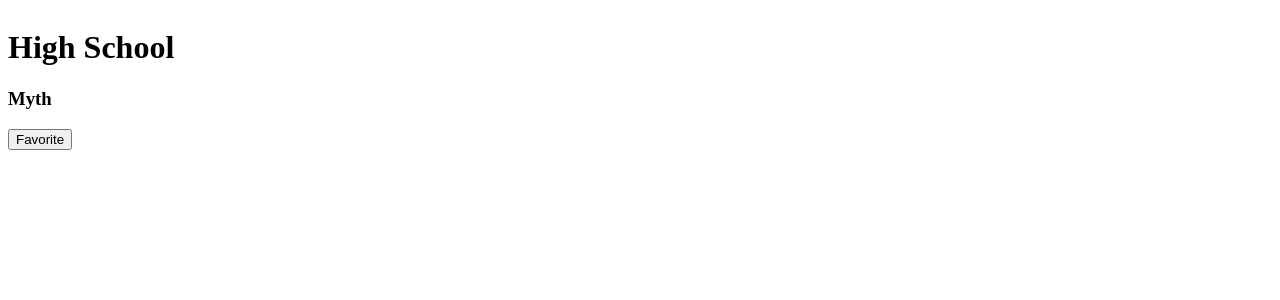
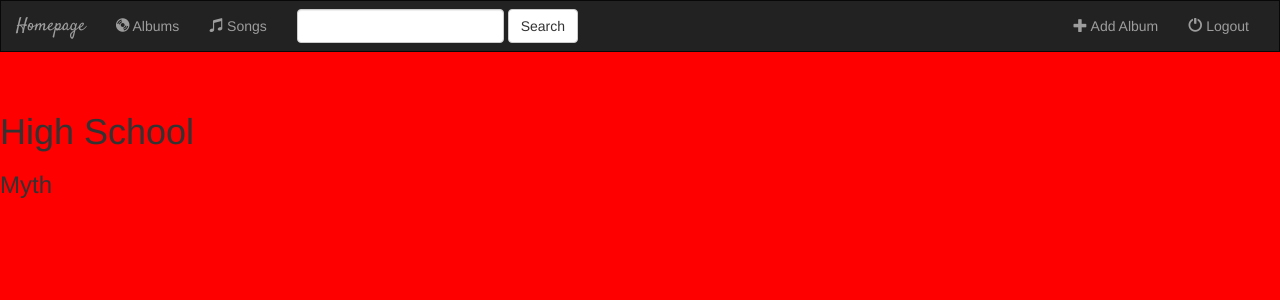
Before and after one commit to jens5267/website2, a Django app: page /music/2/ in a window 1280 px wide. Shown: the top 300 px of the page. Run offline with Django 3.2, Linux system fonts and the light colour scheme; data comes from the database, SQL or seed files in the repository; both versions use the stored data as it was after the commit; some libraries are stand-ins or nearby versions.

Commit message:
video 32 finished

```diff
--- a/website/music/models.py
+++ b/website/music/models.py
@@ -1,4 +1,6 @@
 from django.db import models
+# from django.core.urlresolvers import reverse
+from django.urls import reverse
 
 # Create your models here.
 # example: album: red, pk: 1, is created automatically, need to be initialized in settings.py
@@ -7,6 +9,9 @@ class Album(models.Model):
     album_title = models.CharField(max_length=250)
     artist = models.CharField(max_length=250)
     genre = models.CharField(max_length=100)
+
+    def get_absolute_url(self):
+        return reverse('music:index-detail', kwargs={'pk': self.pk})
 
     def __str__(self):
         return self.album_title + ' - ' + self.artist
--- /dev/null
+++ b/website/music/static/music/style.css
@@ -0,0 +1,11 @@
+body {
+    background-color: red;
+}
+
+.navbar {
+    border-radius: 0;
+}
+
+.navbar-brand {
+    font-family: 'Satisfy', cursive;
+}
--- /dev/null
+++ b/website/music/templates/music/base.html
@@ -0,0 +1,79 @@
+<!DOCTYPE html>
+<html lang="en">
+<head>
+    <meta charset="UTF-8">
+    <meta name="viewport" content="width=device-width, initial-scale=1.0">
+    <meta http-equiv="X-UA-Compatible" content="ie=edge">
+    <title>{% block title %}Homepage{% endblock %}</title>
+
+    {% load staticfiles %}
+    <link rel="stylesheet" href="https://maxcdn.bootstrapcdn.com/bootstrap/3.3.6/css/bootstrap.min.css">
+    <link rel="stylesheet" type="text/css" href="{% static 'music/style.css' %}">
+    <link rel="stylesheet" type="text/css" href="https://fonts.googleapis.com/css?family=Satisfy">
+
+    <script src="https://ajax.googleapis.com/ajax/libs/jquery/1.12.0/jquery.min.js"></script>
+    <script src="https://maxcdn.bootstrapcdn.com/bootstrap/3.3.6/js/bootstrap.min.js"></script>
+
+
+</head>
+<body>
+    <nav class="navbar navbar-inverse">
+        <div class="container-fluid">
+            <div class="navbar-header">
+                <button type="button" class="navbar-toggle" data-toggle="collapse" data-target="#topNavBar">
+                    <span class="icon-bar"></span>
+                    <span class="icon-bar"></span>
+                    <span class="icon-bar"></span>
+                </button>
+                <a class="navbar-brand" href="{% url 'music:index' %}">Homepage</a>
+            </div>
+
+            <div class="collapse navbar-collapse" id="topNavBar">
+
+                <ul class="nav navbar-nav">
+                    <li class="">
+                        <a href="{% url 'music:index' %}">
+                            <span class="glyphicon glyphicon-cd" aria-hidden="true"></span> Albums
+                        </a>
+                    </li>
+
+                    <li class="">
+                        <a href="{% url 'music:index' %}">
+                            <span class="glyphicon glyphicon-music" aria-hidden="true"></span> Songs
+                        </a>
+                    </li>
+                </ul>
+
+                <form class="navbar-form navbar-left" role="search" method="get" action="#">
+                    <div class="form-group">
+                        <input type="text" class="form-control" name="q" value="" id="">
+                    </div>
+                    <button type="submit" class="btn btn-default">Search</button>
+                </form>
+
+                <ul class="nav navbar-nav navbar-right">
+
+                    <li class="">
+                        <a href="{% url 'music:album-add' %}">
+                            <span class="glyphicon glyphicon-plus" aria-hidden="true"></span> Add Album
+                        </a>
+                    </li>
+
+                    <li class="">
+                        <a href="{% url 'music:index' %}">
+                            <span class="glyphicon glyphicon-off" aria-hidden="true"></span> Logout
+                        </a>
+                    </li>
+
+                </ul>
+
+            </div>
+        </div>
+    </nav>
+
+
+{% block body %}
+{% endblock %}
+
+</body>
+</html>
--- a/website/music/templates/music/detail.html
+++ b/website/music/templates/music/detail.html
@@ -1,3 +1,9 @@
+{% extends 'music/base.html' %}
+
+<title>{% block title %}Album Details{% endblock %}</title>
+
+{% block body %}
+
 <img src="{{ album.album_logo }}" alt="">
 <h1>{{ album.album_title}}</h1>
 <h3>{{ album.artist}}</h3>
@@ -6,11 +12,9 @@
 <p><strong>{{ error_message }}</strong></p>
 {% endif %}
 
-<form action="{% url 'music:index-favorite' album.id %}" method="POST">
-    {% csrf_token %}
+
 
 {% for song in album.song_set.all %}
-    <input type="radio" id="song{{ forloop.counter }}" name="song" value="{{ song.id }}"}>
     <label for="song{{ forloop.counter}}">
     {{ song.song_title }}
 
@@ -21,5 +25,5 @@
     </label>
     <br>
 {% endfor %}
-<input type="submit" value="Favorite">
-</form>
+
+{% endblock %}
--- a/website/music/urls.py
+++ b/website/music/urls.py
@@ -4,9 +4,8 @@ from . import views
 app_name = 'music'
 urlpatterns = [
     # /music/
-    url(r'^$', views.index, name='index'),
+    url(r'^$', views.IndexView.as_view(), name='index'),
     # /music/<id>
-    url(r'^(?P<album_id>[0-9]+)/$', views.detail, name='index-detail'),
-    # /music/<album_id>/favorite
-    url(r'^(?P<album_id>[0-9]+)/favorite/$', views.favorite, name='index-favorite'),
+    url(r'^(?P<pk>[0-9]+)/$', views.DetailView.as_view(), name='index-detail'),
+    url(r'album/add/$', views.AlbumCreate.as_view(), name='album-add'),
 ]
--- a/website/music/views.py
+++ b/website/music/views.py
@@ -1,27 +1,19 @@
-from django.shortcuts import render, get_object_or_404
-from django.http import HttpResponse, Http404
-
+from django.views import generic
+from django.views.generic.edit import CreateView, UpdateView
 from .models import Album
 
-# Create your views here.
-def index(request):
-    all_albums = Album.objects.all()
-    return render(request, 'music/index.html', {'all_albums': all_albums})
+class IndexView(generic.ListView):
+    template_name = 'music/index.html'
+    context_object_name = 'all_albums'
 
-def detail(request, album_id):
-    album = get_object_or_404(Album, pk=album_id)
-    return render(request, 'music/detail.html', {'album': album})
+    def get_queryset(self):
+        return Album.objects.all()
 
-def favorite(request, album_id):
-    album = get_object_or_404(Album, pk=album_id)
-    try:
-        selected_song = album.song_set.get(pk=request.POST['song'])
-    except (KeyError, Song.DoesNotExist):
-        return render(request, 'musci/detail.html', {
-            'album': album,
-            'error_message': "You did not select a valid song",
-        })
-    else:
-        selected_song.is_favorite = True
-        selected_song.save()
-        return render(request, 'music/detail.html', {'album': album})
+class DetailView(generic.DetailView):
+    model = Album
+    template_name = 'music/detail.html'
+
+
+class AlbumCreate(CreateView):
+    model = Album
+    fields = ['artist', 'album_title', 'genre', 'album_logo']
```
Also changed, not shown: website/music/templates/music/album_form.html (added, +27 -0 lines), website/music/templates/music/form-template.html (added, +9 -0 lines), website/music/templates/music/index.html (+5 -2 lines), website/db.sqlite3, website/music/templates/favorite3456.html (renamed from website/music/templates/favorite.html). Lines whose indentation alone changed are shown as unchanged.
